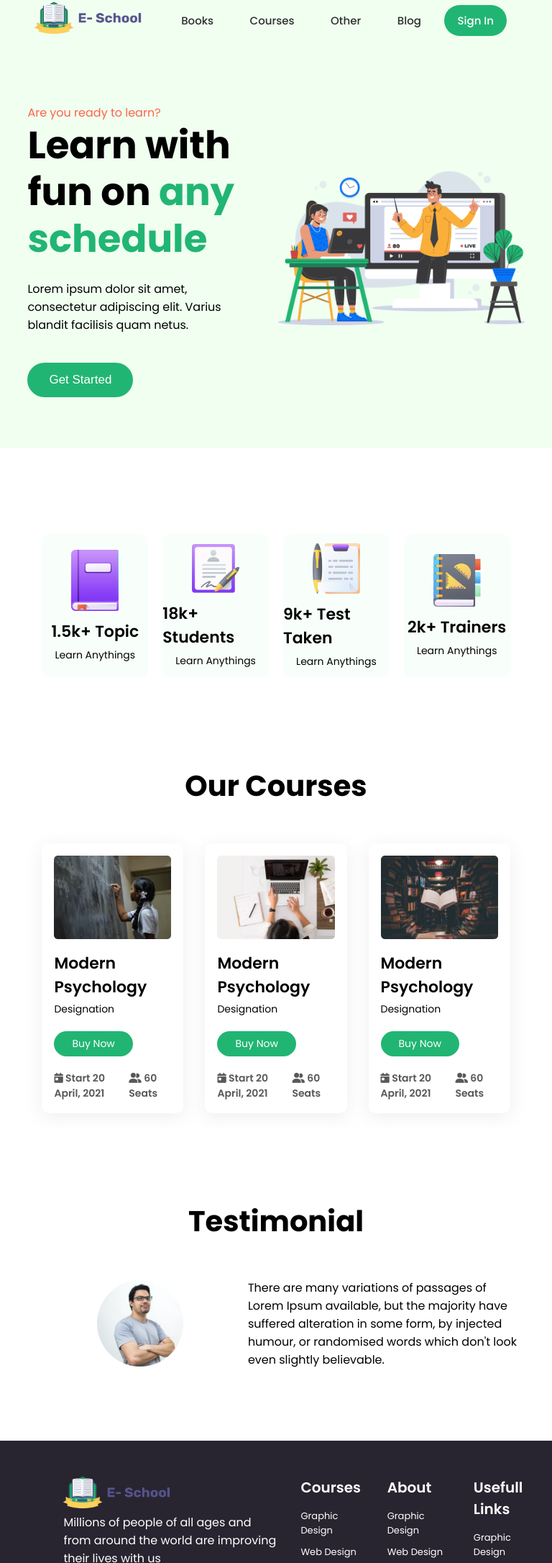
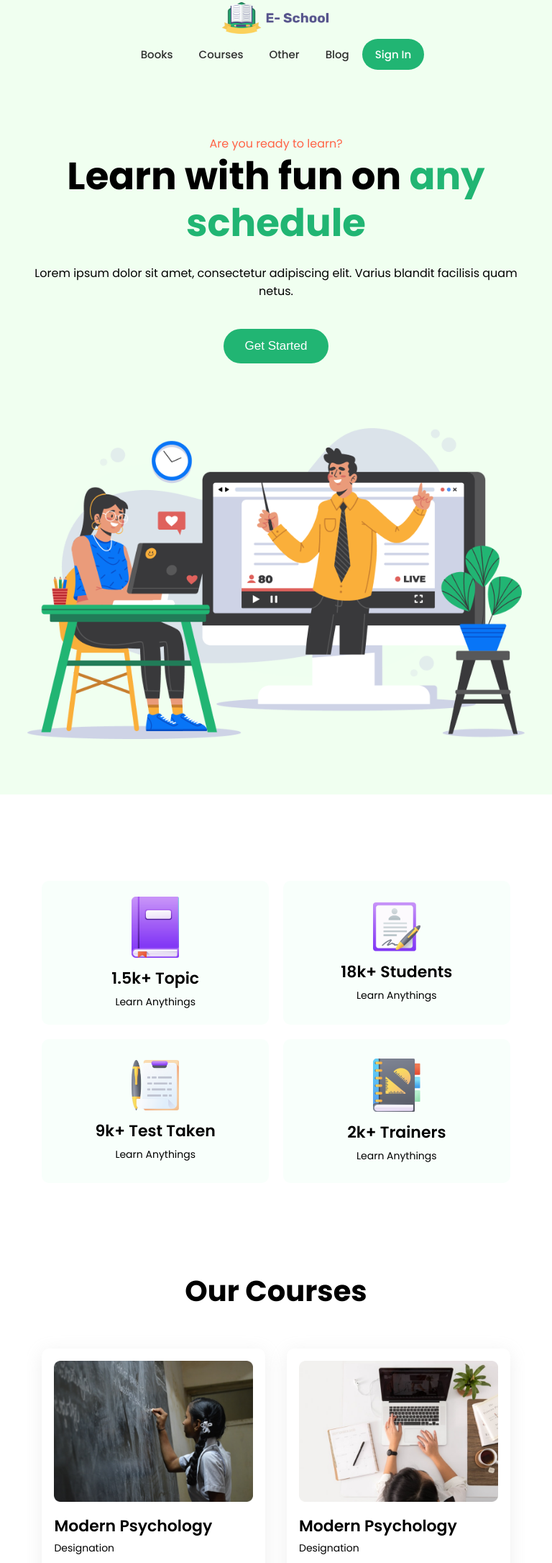
Before and after one commit to AbdullahAlAnasSaimon/e-school, a plain HTML site: page index.html in a window 768 px wide. Shown: the part 7-2179 px from the top of the page at 72% size. Drawn offline with Linux system fonts and the light colour scheme.

Commit message:
simple e-learning site

```diff
--- a/index.html
+++ b/index.html
@@ -178,14 +178,14 @@
     <!-- footer start -->
     <footer>
         <div class="container">
+            <div class="logo-left mv-mx-auto">
+                <a href="#">
+                    <img src="images/ICON/Logo.png" alt="" class="logo-left">
+                </a>
+            </div>
             <div class="footer-wrapper">
                 <!-- quater 1 -->
                 <div class="one-quater quater-1">
-                    <div class="logo-left mv-mx-auto">
-                        <a href="#">
-                            <img src="images/ICON/Logo.png" alt="" class="logo-left">
-                        </a>
-                    </div>
                     <p>Millions of people of all ages and from around
                         the world are improving their lives with us</p>
                 </div>
--- a/style.css
+++ b/style.css
@@ -282,6 +282,9 @@ footer{
         width: 80%;
         text-align: center;
     }
+    .testimonial-img img{
+        margin-right: 0px;
+    }
     /* footer styles  */
     .footer-wrapper{
         padding: 20px;
@@ -302,4 +305,55 @@ footer{
         width: 90%;
         overflow: hidden;
     }
+    /* header styles  */
+    .header-top{
+        flex-direction: column;
+    }
+    .navigation{
+        width: 100%;
+    }
+    .navigation ul{
+        flex-wrap: wrap;
+        justify-content: center;
+        align-items: center;
+    }
+    /* banner styles  */
+    .banner{
+        flex-direction: column;
+    }
+    .banner-detail{
+        width: 100%;
+        text-align: center;
+    }
+    .banner-img{
+        width: 100%;
+        margin-top: 50px;
+    }
+    /* growing section styles */
+    .grow-wrapper, .course-container, .footer-wrapper{
+        grid-template-columns: repeat(2, 1fr);
+    }
+    /* testimonial section styles */
+    .test-devider{
+        flex-direction: column;
+    }
+    .testimonial-details{
+        width: 80%;
+        text-align: center;
+    }
+    .testimonial-img img{
+        margin: 0 auto;
+    }
+    /* footer styles  */
+    .footer-wrapper{
+        padding: 20px;
+    }
+    .quater-1{
+        width: 100%;
+    }
+    .mv-mx-auto{
+        margin: 0 auto;
+        margin-bottom: 20px;
+        margin-top: 20px;
+    }
 }
```
